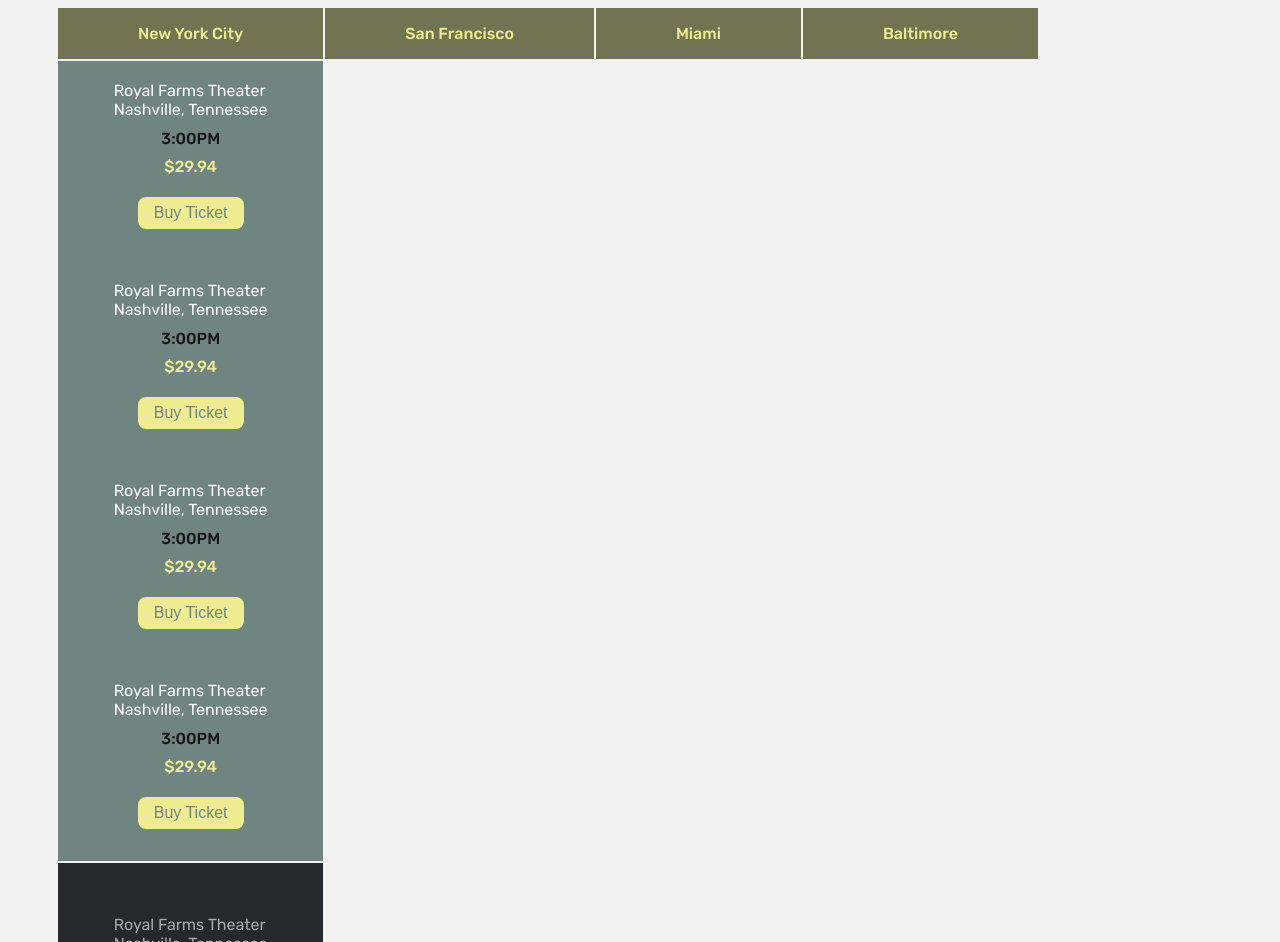
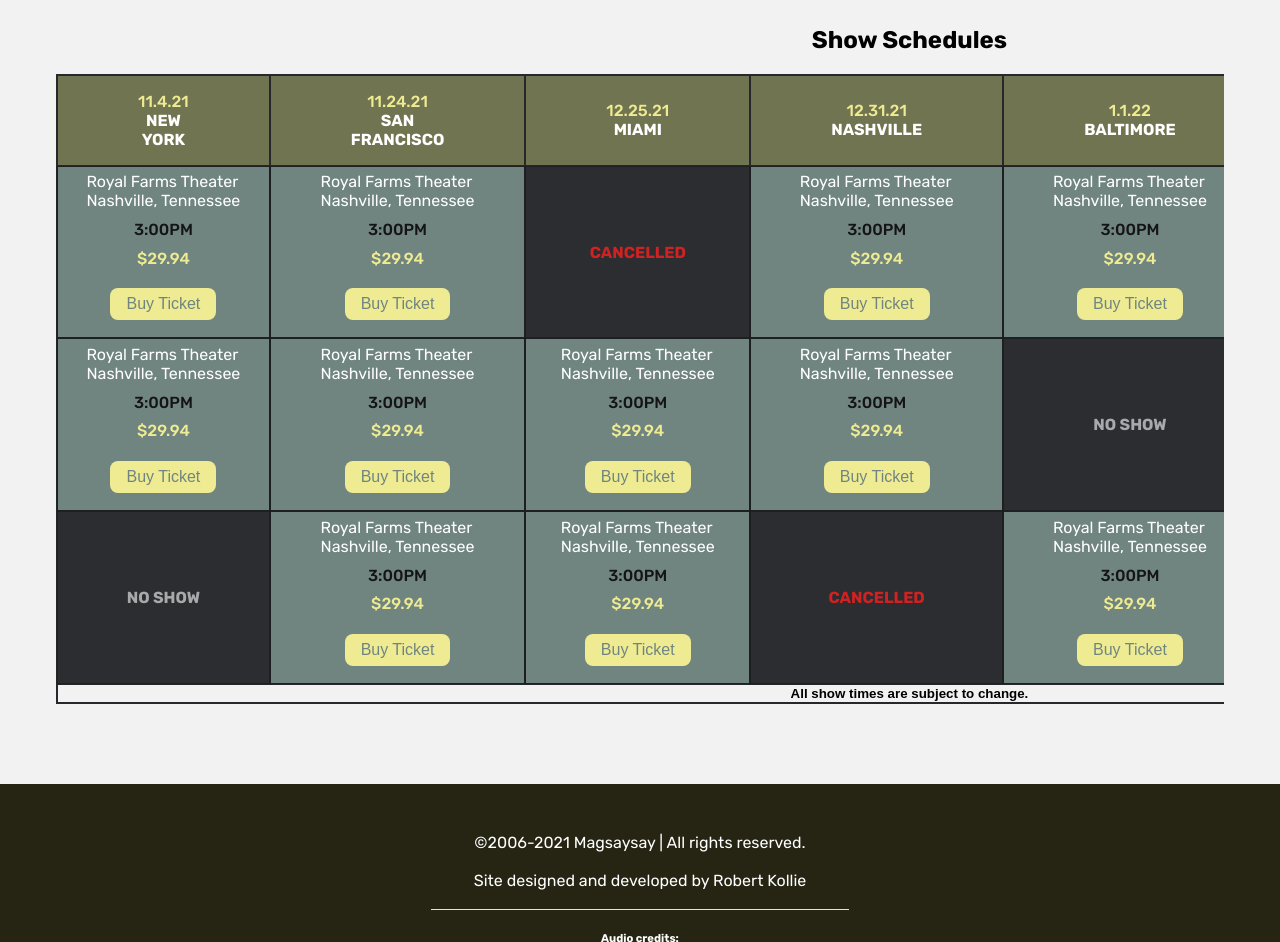
Before and after one commit to rochekollie/magsaysay, a plain HTML site: page tour.html in a window 1280 px wide. Shown: the part 175-1117 px from the top of the page. Drawn offline with Linux system fonts and the light colour scheme.

Commit message:
Modified Table
Update the tour table UI.

```diff
--- a/style.css
+++ b/style.css
@@ -303,7 +303,6 @@
     flex-wrap: wrap;
 }
 
-
 .feature-album-container {
     display: flex;
     flex-direction: column;
@@ -311,27 +310,32 @@
 }
 
 /* TABLE STYLES */
+#tour-table {
+    max-width: 1200px;
+    overflow-x: auto;
+    margin: 0 auto;
+    background-color: var(--dark);
+}
 
 table {
     font-family: 'Rubik', sans-serif;
-    /*display: flex;*/
-    /*flex-direction: column;*/
 }
 
-/*table th {*/
-/*    display: flex;*/
-/*    flex-direction: column;*/
-/*    justify-content: center;*/
-/*    align-items: center;*/
-/*}*/
+table caption, table tfoot {
+    background-color: var(--white);
+    color: var(--black);
+}
 
-/*table th, table td {*/
-/*    width: max(100%, 300px);*/
-/*    border: solid thin var(--link);*/
-/*}*/
+table tfoot {
+    font: smaller sans-serif;
+}
+
+table th, table td {
+    width: max(100%, 300px);
+}
 
 table td {
-    height: 200px;
+    min-height: 200px;
 }
 
 table th, table td {
@@ -342,12 +346,7 @@
     width: 100%;
 }
 
-/*table tr {*/
-/*    display: flex;*/
-/*    flex-direction: column;*/
-/*}*/
-
-table td {
+.table-cell {
     display: flex;
     flex-direction: column;
     justify-content: center;
@@ -355,7 +354,6 @@
 }
 
 table thead tr th[scope="col"] {
-    background-color: rgba(19, 145, 100, .8);
     background-color: #717451;
     color: var(--link);
     font-weight: 500;
@@ -365,10 +363,6 @@
 table tbody tr th[scope="row"] {
     font-weight: 400;
     white-space: nowrap;
-}
-
-table thead tr, table tbody tr:nth-child(even) {
-    background-color: rgb(236, 236, 236);
 }
 
 table span {
@@ -381,27 +375,26 @@
     text-transform: uppercase;
 }
 
-.fill{
+table td {
     background-color: var(--accent);
     color: #FFF;
     white-space: nowrap;
+    box-shadow: var(--lighter);
+}
+
+.no-show-cell, .cancel-show {
+    background-color: var(--glass);
+    font-weight: 700;
+    text-transform: uppercase;
+    border: none;
 }
 
 .no-show-cell {
-    background-color: var(--glass);
-    border: none;
+    color: var(--silver);
 }
 
 .cancel-show {
-    color: var(--silver);
-    background-color: #27282c;
-    border: none;
-}
-
-.cancel-text {
-    color: #ff0000;
-    font-weight: 700;
-    text-transform: uppercase;
+    color: #d02222;
 }
 
 .time {
@@ -409,20 +402,10 @@
     color: var(--time);
 }
 
-.cancel-time {
-    color: var(--silver);
-}
-
 .ticket-price {
     font-weight: 500;
     color: var(--ticket-price);
 }
-
-/* new table styles */
-
-
-
-/* end new table styles */
 
 /* END TABLE STYLES */
 
@@ -434,7 +417,6 @@
     align-items: center;
     margin: 5em auto;
     width: 100%;
-    /*border: solid 2px red;*/
 }
 
 .cards-section {
--- a/tour.html
+++ b/tour.html
@@ -40,9 +40,7 @@
 				     width="100%"
 				     height="100%"
 				     viewBox="0 0 4473 550"
-				     version="1.1"
 				     xmlns="http://www.w3.org/2000/svg"
-				     xmlns:xlink="http://www.w3.org/1999/xlink"
 				     style="fill-rule:evenodd;clip-rule:evenodd;stroke-linejoin:round;stroke-miterlimit:2;">
 					<g>
 						<g>
@@ -96,21 +94,37 @@
 <main>
 	<div class="content-wrapper">
 		<div class="page-contents">
-
+			<h1>Tour Dates</h1>
+			<div id="tour-table">
 				<table>
-				<caption><h1>Tour Dates</h1></caption>
+					<caption>
+						<h2>Show Schedules</h2>
+					</caption>
 					<!-- Table head -->
 					<thead>
+					<!-- Columns title -->
 					<tr id="heading">
-					<th scope="col">New York City</th>
-					<th scope="col">San Francisco</th>
-					<th scope="col">Miami</th>
-					<th scope="col">Baltimore</th>
+						<th scope="col">11.4.21 <br><span class="city-name">New York</span>
+						</th>
+						<th scope="col">11.24.21 <br><span class="city-name">San Francisco</span>
+						</th>
+						<th scope="col">12.25.21
+							<br><span class="city-name">Miami</span></th>
+						<th scope="col">12.31.21 <br><span class="city-name">Nashville</span>
+						</th>
+						<th scope="col">1.1.22 <br><span class="city-name">Baltimore</span>
+						</th>
+						<th scope="col">1.17.22
+							<br><span class="city-name">Chicago</span></th>
+						<th scope="col">2.14.22 <br><span class="city-name">Washington D.C.</span>
+						</th>
 					</tr>
 					</thead>
-
+					<!-- Row 1 -->
 					<tr>
+						<!-- Row 1 Column 1 -->
 						<td class="fill">
+							<div class="table-cell">
 								<span>Royal Farms Theater<br> Nashville, Tennessee</span>
 								<span class="time">3:00PM</span>
 								<span class="ticket-price">$29.94</span>
@@ -118,8 +132,12 @@
 									<a href="#"
 									   class="btn">Buy Ticket</a>
 								</div>
+							</div>
 						</td>
+
+						<!-- Row 1 Column 2 -->
 						<td class="fill">
+							<div class="table-cell">
 								<span>Royal Farms Theater<br> Nashville, Tennessee</span>
 								<span class="time">3:00PM</span>
 								<span class="ticket-price">$29.94</span>
@@ -127,8 +145,19 @@
 									<a href="#"
 									   class="btn">Buy Ticket</a>
 								</div>
+							</div>
 						</td>
+
+						<!-- Row 1 Column 3 -->
+						<td class="fill cancel-show">
+							<div class="table-cell">
+								Cancelled
+							</div>
+						</td>
+
+						<!-- Row 1 Column 4 -->
 						<td class="fill">
+							<div class="table-cell">
 								<span>Royal Farms Theater<br> Nashville, Tennessee</span>
 								<span class="time">3:00PM</span>
 								<span class="ticket-price">$29.94</span>
@@ -136,8 +165,12 @@
 									<a href="#"
 									   class="btn">Buy Ticket</a>
 								</div>
+							</div>
 						</td>
+
+						<!-- Row 1 Column 5 -->
 						<td class="fill">
+							<div class="table-cell">
 								<span>Royal Farms Theater<br> Nashville, Tennessee</span>
 								<span class="time">3:00PM</span>
 								<span class="ticket-price">$29.94</span>
@@ -145,16 +178,12 @@
 									<a href="#"
 									   class="btn">Buy Ticket</a>
 								</div>
+							</div>
 						</td>
-				</tr>
-				<tr>
-					<td class="fill cancel-show">
-						<span>Royal Farms Theater<br>
-						      Nashville, Tennessee</span>
-						<span class="time cancel-time">10:00AM</span>
-						<span class="cancel-text">CANCELLED</span>
-					</td>
+
+						<!-- Row 1 Column 6 -->
 						<td class="fill">
+							<div class="table-cell">
 								<span>Royal Farms Theater<br> Nashville, Tennessee</span>
 								<span class="time">3:00PM</span>
 								<span class="ticket-price">$29.94</span>
@@ -162,8 +191,12 @@
 									<a href="#"
 									   class="btn">Buy Ticket</a>
 								</div>
+							</div>
 						</td>
+
+						<!-- Row 1 Column 7 -->
 						<td class="fill">
+							<div class="table-cell">
 								<span>Royal Farms Theater<br> Nashville, Tennessee</span>
 								<span class="time">3:00PM</span>
 								<span class="ticket-price">$29.94</span>
@@ -171,8 +204,15 @@
 									<a href="#"
 									   class="btn">Buy Ticket</a>
 								</div>
+							</div>
 						</td>
+					</tr>
+
+					<!-- Row 2 -->
+					<tr>
+						<!-- Row 2 Column 1 -->
 						<td class="fill">
+							<div class="table-cell">
 								<span>Royal Farms Theater<br> Nashville, Tennessee</span>
 								<span class="time">3:00PM</span>
 								<span class="ticket-price">$29.94</span>
@@ -180,10 +220,12 @@
 									<a href="#"
 									   class="btn">Buy Ticket</a>
 								</div>
+							</div>
 						</td>
-				</tr>
-				<tr>
+
+						<!-- Row 2 Column 2 -->
 						<td class="fill">
+							<div class="table-cell">
 								<span>Royal Farms Theater<br> Nashville, Tennessee</span>
 								<span class="time">3:00PM</span>
 								<span class="ticket-price">$29.94</span>
@@ -191,8 +233,12 @@
 									<a href="#"
 									   class="btn">Buy Ticket</a>
 								</div>
+							</div>
 						</td>
+
+						<!-- Row 2 Column 3 -->
 						<td class="fill">
+							<div class="table-cell">
 								<span>Royal Farms Theater<br> Nashville, Tennessee</span>
 								<span class="time">3:00PM</span>
 								<span class="ticket-price">$29.94</span>
@@ -200,8 +246,12 @@
 									<a href="#"
 									   class="btn">Buy Ticket</a>
 								</div>
+							</div>
 						</td>
+
+						<!-- Row 2 Column 4 -->
 						<td class="fill">
+							<div class="table-cell">
 								<span>Royal Farms Theater<br> Nashville, Tennessee</span>
 								<span class="time">3:00PM</span>
 								<span class="ticket-price">$29.94</span>
@@ -209,8 +259,19 @@
 									<a href="#"
 									   class="btn">Buy Ticket</a>
 								</div>
+							</div>
 						</td>
+
+						<!-- Row 2 Column 5 -->
+						<td class="fill no-show-cell">
+							<div class="table-cell">
+								No show
+							</div>
+						</td>
+
+						<!-- Row 2 Column 6 -->
 						<td class="fill">
+							<div class="table-cell">
 								<span>Royal Farms Theater<br> Nashville, Tennessee</span>
 								<span class="time">3:00PM</span>
 								<span class="ticket-price">$29.94</span>
@@ -218,10 +279,29 @@
 									<a href="#"
 									   class="btn">Buy Ticket</a>
 								</div>
+							</div>
+						</td>
+
+						<!-- Row 2 Column 7 -->
+						<td class="fill cancel-show">
+							<div class="table-cell">
+								Cancelled
+							</div>
 						</td>
 					</tr>
+
+					<!-- Row 3 -->
 					<tr>
+						<!-- Row 3 Column 1 -->
+						<td class="fill no-show-cell">
+							<div class="table-cell">
+								No show
+							</div>
+						</td>
+
+						<!-- Row 3 Column 2 -->
 						<td class="fill">
+							<div class="table-cell">
 								<span>Royal Farms Theater<br> Nashville, Tennessee</span>
 								<span class="time">3:00PM</span>
 								<span class="ticket-price">$29.94</span>
@@ -229,8 +309,12 @@
 									<a href="#"
 									   class="btn">Buy Ticket</a>
 								</div>
+							</div>
 						</td>
+
+						<!-- Row 3 Column 3 -->
 						<td class="fill">
+							<div class="table-cell">
 								<span>Royal Farms Theater<br> Nashville, Tennessee</span>
 								<span class="time">3:00PM</span>
 								<span class="ticket-price">$29.94</span>
@@ -238,8 +322,19 @@
 									<a href="#"
 									   class="btn">Buy Ticket</a>
 								</div>
+							</div>
 						</td>
+
+						<!-- Row 3 Column 4 -->
+						<td class="fill cancel-show">
+							<div class="table-cell">
+								Cancelled
+							</div>
+						</td>
+
+						<!-- Row 3 Column 5 -->
 						<td class="fill">
+							<div class="table-cell">
 								<span>Royal Farms Theater<br> Nashville, Tennessee</span>
 								<span class="time">3:00PM</span>
 								<span class="ticket-price">$29.94</span>
@@ -247,8 +342,19 @@
 									<a href="#"
 									   class="btn">Buy Ticket</a>
 								</div>
+							</div>
 						</td>
+
+						<!-- Row 3 Column 6 -->
+						<td class="fill cancel-show">
+							<div class="table-cell">
+								Cancelled
+							</div>
+						</td>
+
+						<!-- Row 3 Column 7 -->
 						<td class="fill">
+							<div class="table-cell">
 								<span>Royal Farms Theater<br> Nashville, Tennessee</span>
 								<span class="time">3:00PM</span>
 								<span class="ticket-price">$29.94</span>
@@ -256,16 +362,19 @@
 									<a href="#"
 									   class="btn">Buy Ticket</a>
 								</div>
+							</div>
 						</td>
 					</tr>
 
 					<!-- foot -->
 					<tfoot>
 					<tr>
-					<th class="child">All prices are in U.S. dollars.</th>
+						<th colspan="7" scope="row">All show times are subject to change.
+						</th>
 					</tr>
 					</tfoot>
 				</table>
+			</div>
 		</div>
 	</div>
 </main>
```
Also changed, not shown: images/logo/favicon.png, images/logo/favicon.svg (added), 1 other file. Lines whose indentation alone changed are shown as unchanged.
